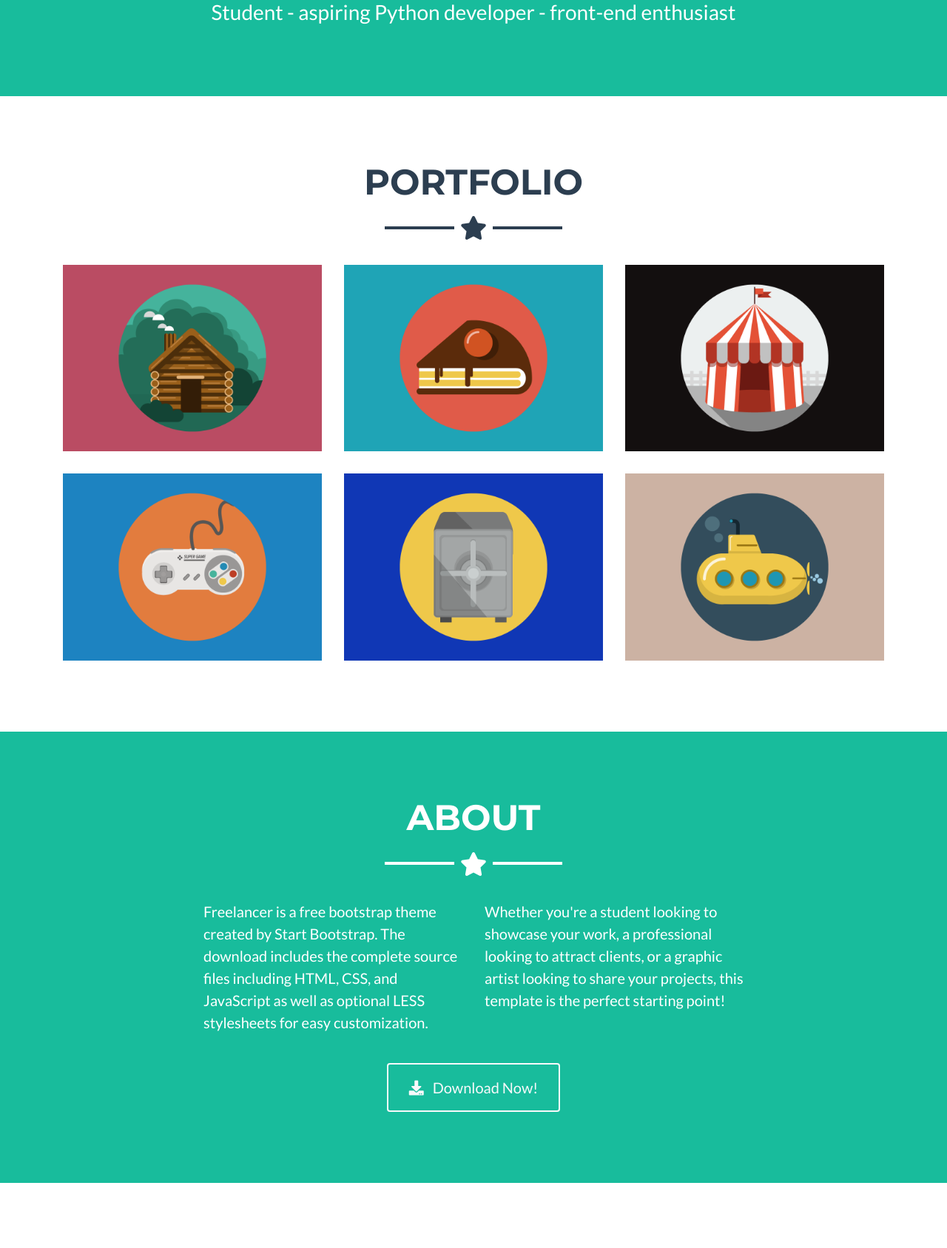
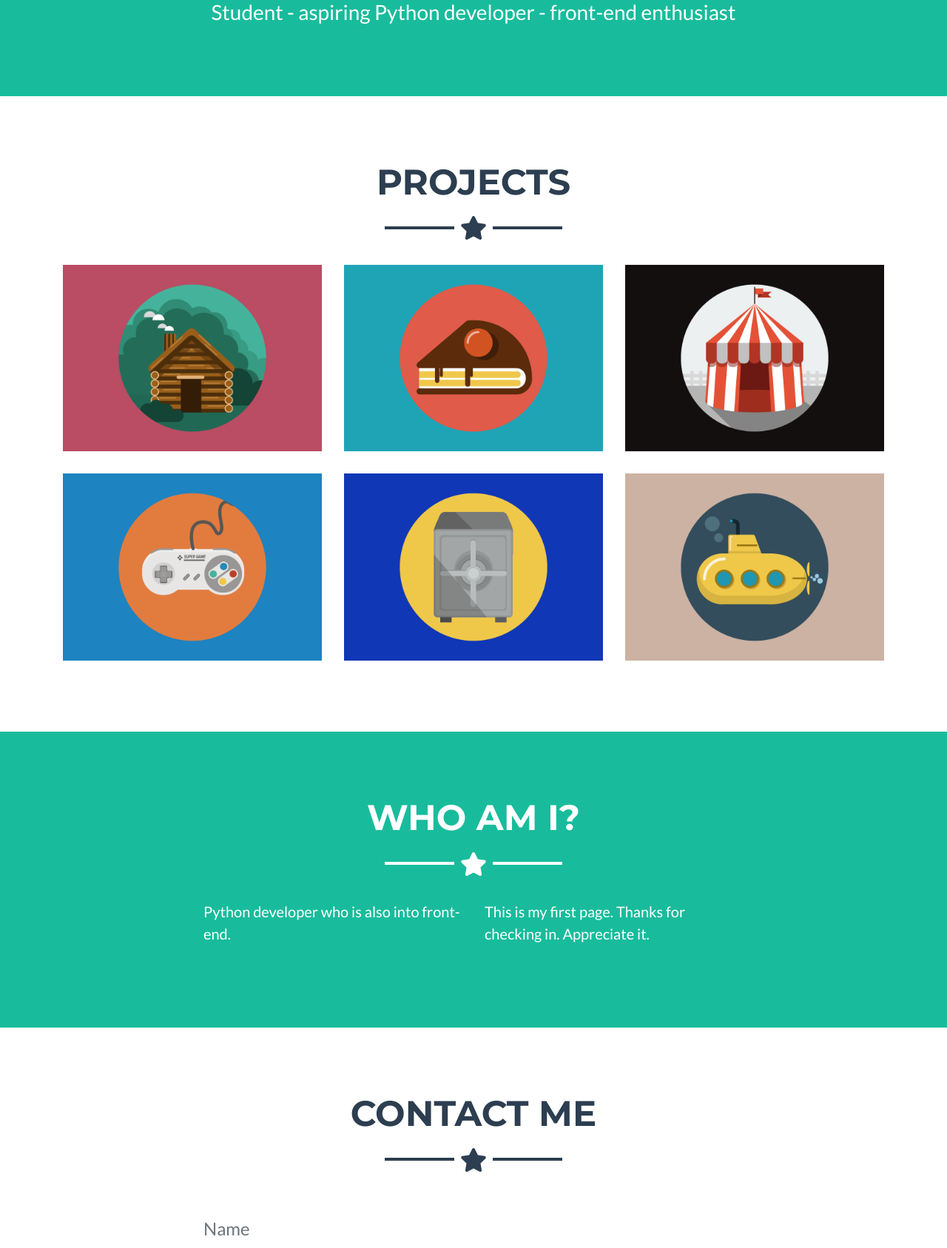
Before and after one commit to igusia/django-tutorial, a Django app: page / in a window 1280 px wide. Shown: the part 1508-3195 px from the top of the page at 74% size. Run offline with Django 3.2, Linux system fonts and the light colour scheme; some libraries are stand-ins or nearby versions.

Commit message:
title change

```diff
--- a/myapp/templates/index.html
+++ b/myapp/templates/index.html
@@ -10,7 +10,7 @@
     <meta name="description" content="">
     <meta name="author" content="">
 
-    <title>Freelancer - Start Bootstrap Theme</title>
+    <title>WJ</title>
 
     <!-- Bootstrap core CSS -->
     <link href="{% static 'vendor/bootstrap/css/bootstrap.min.css' %}" rel="stylesheet">
@@ -41,7 +41,7 @@
         <div class="collapse navbar-collapse" id="navbarResponsive">
           <ul class="navbar-nav ml-auto">
             <li class="nav-item mx-0 mx-lg-1">
-              <a class="nav-link py-3 px-0 px-lg-3 rounded js-scroll-trigger" href="#portfolio">Portfolio</a>
+              <a class="nav-link py-3 px-0 px-lg-3 rounded js-scroll-trigger" href="#portfolio">Projects</a>
             </li>
             <li class="nav-item mx-0 mx-lg-1">
               <a class="nav-link py-3 px-0 px-lg-3 rounded js-scroll-trigger" href="#about">About</a>
@@ -67,7 +67,7 @@
     <!-- Portfolio Grid Section -->
     <section class="portfolio" id="portfolio">
       <div class="container">
-        <h2 class="text-center text-uppercase text-secondary mb-0">Portfolio</h2>
+        <h2 class="text-center text-uppercase text-secondary mb-0">Projects</h2>
         <hr class="star-dark mb-5">
         <div class="row">
           <div class="col-md-6 col-lg-4">
@@ -137,21 +137,15 @@
     <!-- About Section -->
     <section class="bg-primary text-white mb-0" id="about">
       <div class="container">
-        <h2 class="text-center text-uppercase text-white">About</h2>
+        <h2 class="text-center text-uppercase text-white">Who am I?</h2>
         <hr class="star-light mb-5">
         <div class="row">
           <div class="col-lg-4 ml-auto">
-            <p class="lead">Freelancer is a free bootstrap theme created by Start Bootstrap. The download includes the complete source files including HTML, CSS, and JavaScript as well as optional LESS stylesheets for easy customization.</p>
+            <p class="lead">Python developer who is also into front-end.</p>
           </div>
           <div class="col-lg-4 mr-auto">
-            <p class="lead">Whether you're a student looking to showcase your work, a professional looking to attract clients, or a graphic artist looking to share your projects, this template is the perfect starting point!</p>
+            <p class="lead">This is my first page. Thanks for checking in. Appreciate it.</p>
           </div>
-        </div>
-        <div class="text-center mt-4">
-          <a class="btn btn-xl btn-outline-light" href="#">
-            <i class="fas fa-download mr-2"></i>
-            Download Now!
-          </a>
         </div>
       </div>
     </section>
@@ -210,9 +204,9 @@
       <div class="container">
         <div class="row">
           <div class="col-md-4 mb-5 mb-lg-0">
-            <h4 class="text-uppercase mb-4">Location</h4>
-            <p class="lead mb-0">2215 John Daniel Drive
-              <br>Clark, MO 65243</p>
+            <h4 class="text-uppercase mb-4">EMAIL</h4>
+            <p class="lead mb-0">weronika.jed@gmail.com
+              <br>WAW</p>
           </div>
           <div class="col-md-4 mb-5 mb-lg-0">
             <h4 class="text-uppercase mb-4">Around the Web</h4>
```
